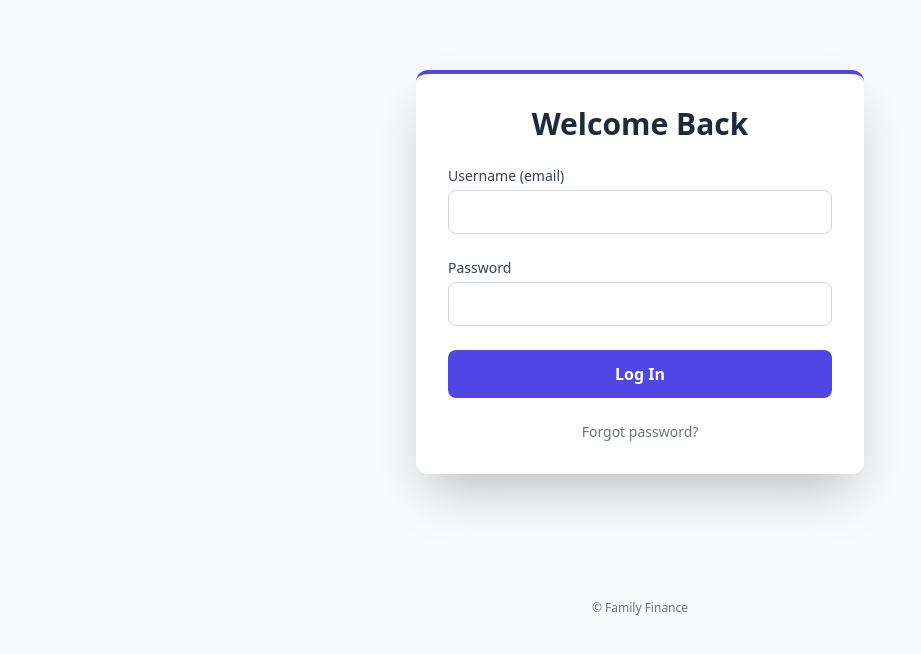
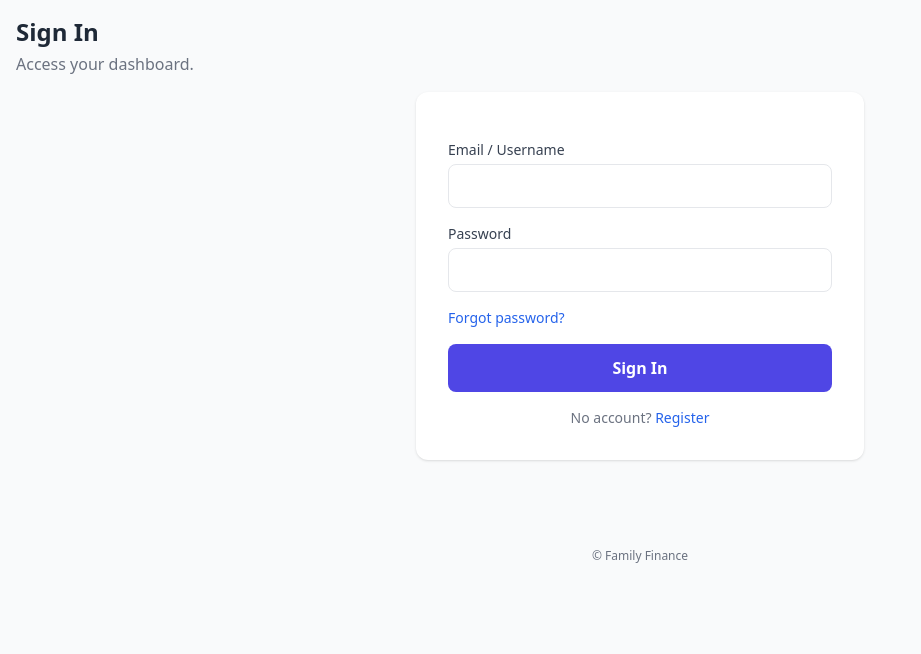
Before and after one commit to foyruser/Family-Financial-Dashboard, a Flask app: page /login in a window 1280 px wide. Shown: the part 53-707 px from the top of the page, without its empty margins (0-921 px from the left). Run offline with Flask 3, Linux system fonts and the light colour scheme; parts of the project's set-up code (start-up, migrations or seed data) failed here and were passed over; some libraries are stand-ins or nearby versions.

Commit message:
Update login.html

```diff
--- a/templates/login.html
+++ b/templates/login.html
@@ -1,35 +1,27 @@
 {% extends "base.html" %}
-{% block title %}Login{% endblock %}
+{% block title %}Sign In{% endblock %}
+{% block header_title %}<h1 class="text-2xl font-bold mb-1">Sign In</h1>{% endblock %}
+{% block header_subtitle %}<p class="text-gray-500">Access your dashboard.</p>{% endblock %}
 
 {% block content %}
-<div class="min-h-[60vh] flex items-center justify-center p-4">
-  <div class="w-full max-w-md bg-white p-8 rounded-xl shadow-2xl border-t-4 border-indigo-600">
-    <h2 class="text-3xl font-extrabold text-center text-gray-800 mb-6">Welcome Back</h2>
-
-    <form method="POST" action="{{ url_for('login') }}" class="space-y-6">
-      <input type="hidden" name="csrf_token" value="{{ csrf_token() }}">
-
-      <div>
-        <label class="block text-sm font-medium text-gray-700 mb-1">Username (email)</label>
-        <input type="text" name="username" required
-               class="w-full px-4 py-2 border border-gray-300 rounded-lg focus:ring-2 focus:ring-indigo-500 focus:border-indigo-500">
-      </div>
-
-      <div>
-        <label class="block text-sm font-medium text-gray-700 mb-1">Password</label>
-        <input type="password" name="password" required
-               class="w-full px-4 py-2 border border-gray-300 rounded-lg focus:ring-2 focus:ring-indigo-500 focus:border-indigo-500">
-      </div>
-
-      <button type="submit"
-              class="w-full bg-indigo-600 text-white font-bold py-3 px-4 rounded-lg hover:bg-indigo-700 transition-colors">
-        Log In
-      </button>
-    </form>
-
-    <div class="mt-6 text-center text-sm">
-      <a href="{{ url_for('forgot_password') }}" class="text-gray-500 hover:text-indigo-600">Forgot password?</a>
+<div class="max-w-md mx-auto bg-white p-6 sm:p-8 rounded-xl shadow">
+  <form method="POST" class="space-y-4">
+    {% if csrf_token %}<input type="hidden" name="csrf_token" value="{{ csrf_token() }}">{% endif %}
+    <div>
+      <label class="block text-sm font-medium text-gray-700 mb-1">Email / Username</label>
+      <input type="email" name="username" required class="w-full px-4 py-2 border rounded-lg" autocomplete="username">
     </div>
-  </div>
+    <div>
+      <label class="block text-sm font-medium text-gray-700 mb-1">Password</label>
+      <input type="password" name="password" required class="w-full px-4 py-2 border rounded-lg" autocomplete="current-password">
+    </div>
+    <div class="flex items-center justify-between">
+      <a href="{{ url_for('forgot_password') }}" class="text-sm text-blue-600 hover:text-blue-700">Forgot password?</a>
+    </div>
+    <button class="w-full py-3 rounded-lg bg-indigo-600 text-white font-semibold hover:bg-indigo-700">Sign In</button>
+  </form>
+  <p class="text-sm text-center text-gray-500 mt-4">
+    No account? <a class="text-blue-600 hover:text-blue-700" href="{{ url_for('register') }}">Register</a>
+  </p>
 </div>
 {% endblock %}
```
